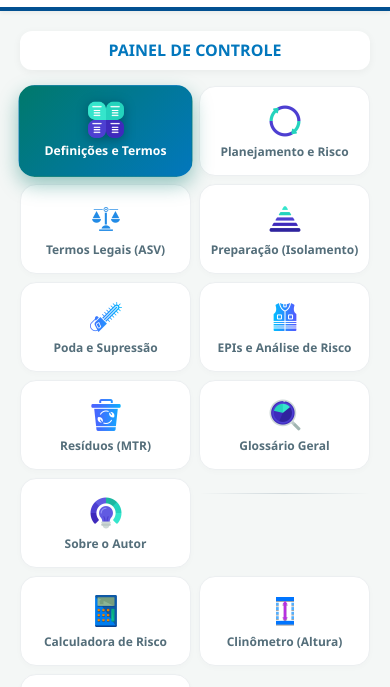
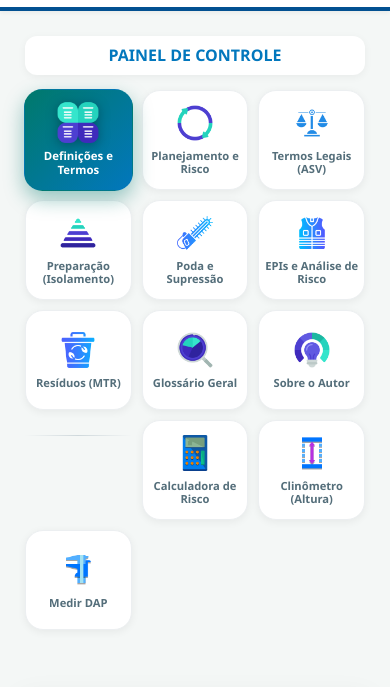
Before and after one commit to rfammon/ArborIA, a plain HTML site: page index.html in a window 390 px wide. Shown: the part 86-773 px from the top of the page. Drawn offline with nearby package versions, Linux system fonts and the light colour scheme; a script that the page names is missing.

Commit message:
Update 02_feature.manual_nav.css

```diff
--- a/css/modules/02_feature.manual_nav.css
+++ b/css/modules/02_feature.manual_nav.css
@@ -1,5 +1,5 @@
-/* 02_feature.manual_nav.css
-   V3.0: Navegação Compacta Mobile + Botão Voltar
+/* 02_feature.manual_nav.css (vFinal 4.0)
+   Visual: Desktop (Lista) / Mobile (Grade de 3 Ícones)
 */
 
 /* --- CONTAINER PRINCIPAL --- */
@@ -14,7 +14,7 @@
 }
 
 .mapa-navegacao.hidden {
-    display: none; /* Esconde o painel quando solicitado */
+    display: none;
 }
 
 .mapa-navegacao h2 {
@@ -37,7 +37,7 @@
     width: 100%;
 }
 
-/* --- ESTILO DOS BOTÕES (DESKTOP) --- */
+/* --- DESKTOP (PADRÃO) --- */
 .topico-btn {
     position: relative;
     width: 100%;
@@ -54,8 +54,11 @@
     text-align: left;
     gap: 16px;
     cursor: pointer;
-    transition: all 0.3s cubic-bezier(0.34, 1.56, 0.64, 1);
+    transition: all 0.2s cubic-bezier(0.34, 1.56, 0.64, 1);
     box-shadow: 0 2px 6px rgba(0,0,0,0.02);
+
+    /* Remove highlight azul padrão no mobile ao tocar */
+    -webkit-tap-highlight-color: transparent;
 }
 
 .topico-btn:hover {
@@ -74,13 +77,12 @@
     z-index: 1;
 }
 
-/* Ícones Desktop */
 .topico-btn img {
     width: 28px;
     height: 28px;
     min-width: 28px;
     object-fit: contain;
-    pointer-events: none;
+    pointer-events: none; /* CRÍTICO: Permite o clique passar */
     filter: grayscale(100%) opacity(0.7);
     transition: transform 0.3s ease;
 }
@@ -96,7 +98,6 @@
     transform: scale(1.15);
 }
 
-/* Separador */
 .nav-separator {
     height: 1px;
     background: linear-gradient(to right, transparent, #cfd8dc, transparent);
@@ -104,9 +105,9 @@
     width: 100%;
 }
 
-/* --- BOTÃO VOLTAR (APARECE SÓ NO CONTEÚDO) --- */
+/* Botão Voltar (Aparece só dentro do conteúdo) */
 #btn-voltar-painel {
-    display: none; /* Escondido no Desktop por padrão */
+    display: none;
     width: 100%;
     padding: 12px;
     background: #f5f5f5;
@@ -122,20 +123,15 @@
     box-shadow: 0 4px 10px rgba(0,0,0,0.05);
 }
 
-#btn-voltar-painel:hover {
-    background: #eceff1;
-    color: #0277BD;
-}
-
-/* --- MOBILE OTIMIZADO (Compacto) --- */
+/* --- MOBILE (GRADE DE ÍCONES - 3 COLUNAS) --- */
 @media (max-width: 768px) {
 
     .mapa-navegacao {
         background: transparent;
         box-shadow: none;
         border: none;
-        padding: 0 5px;
-        margin-bottom: 0.5rem;
+        padding: 5px 10px;
+        margin-bottom: 0;
     }
 
     .mapa-navegacao h2 {
@@ -145,47 +141,57 @@
         padding: 10px;
         border-radius: 12px;
         box-shadow: 0 2px 8px rgba(0,0,0,0.05);
-        margin-bottom: 1rem;
+        margin-bottom: 15px;
         border-bottom: none;
     }
 
-    /* Grid Compacto */
+    /* Grade de 3 Colunas (Estilo App) */
     .topicos-container {
         display: grid;
-        grid-template-columns: 1fr 1fr;
-        gap: 8px; /* Gap menor */
+        grid-template-columns: repeat(3, 1fr); /* 3 Ícones por linha */
+        gap: 10px;
     }
 
-    /* Botão Mobile Compacto */
     .topico-btn {
-        flex-direction: column;
+        flex-direction: column; /* Ícone em cima */
         justify-content: center;
         text-align: center;
-        padding: 10px 8px; /* Padding reduzido */
-        border-radius: 16px;
-        gap: 6px;
-        aspect-ratio: auto; /* Remove proporção fixa quadrada */
-        min-height: 90px; /* Altura mínima controlada */
+        padding: 12px 5px;
+        border-radius: 18px;
+        gap: 8px;
+        min-height: 100px; /* Altura fixa para alinhar */
+
+        background: white;
+        box-shadow: 0 2px 8px rgba(0,0,0,0.06);
     }
 
-    /* Ícone Mobile Reduzido */
     .topico-btn img {
-        width: 32px; /* Reduzido de 42px */
-        height: 32px;
-        min-width: 32px;
+        width: 36px; /* Ícone um pouco menor para caber 3 */
+        height: 36px;
+        min-width: 36px;
         filter: none;
         opacity: 1;
-        margin-bottom: 2px;
     }
 
-    /* Texto Mobile */
     .topico-btn {
-        font-size: 0.75rem; /* Fonte menor */
-        line-height: 1.1;
+        font-size: 0.7rem; /* Texto menor para caber */
+        line-height: 1.2;
     }
 
-    /* Botão Voltar no Mobile */
+    /* Efeito de Toque no Mobile */
+    .topico-btn:active {
+        transform: scale(0.95);
+        background-color: #e0f2f1;
+        border-color: #00796b;
+    }
+
+    /* Remove hover state no mobile (evita travar cor) */
+    .topico-btn:hover {
+        transform: none;
+        background: white;
+    }
+
     #btn-voltar-painel.visible {
-        display: flex; /* Flex para alinhar ícone e texto */
+        display: flex;
     }
 }
```
